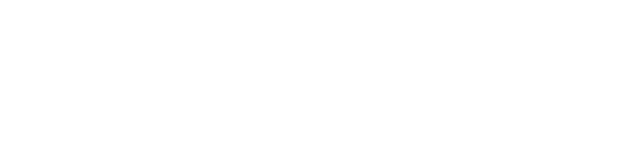
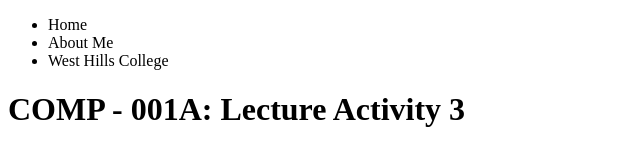
Before and after one commit to ColbyDomingos/COMP001A.LectureActivity3, a plain HTML site: page index.html in a window 1280 px wide. Shown: the whole page, without its empty margins (0-640 px from the left). Drawn offline with Linux system fonts and the light colour scheme.

Commit message:
Added nav element and unordered list to header section

```diff
--- a/index.html
+++ b/index.html
@@ -16,6 +16,17 @@
 
     <header>
         <!-- header content lives here -->
+         <nav>
+            <!-- unordered list with 3 stuff -->
+             <ul>
+                <li>Home</li>
+                <li>About Me</li>
+                <li>West Hills College</li>
+             </ul>
+
+         </nav>
+         <h1>COMP - 001A: Lecture Activity 3</h1>
+
     </header>
 
     <main>
```
